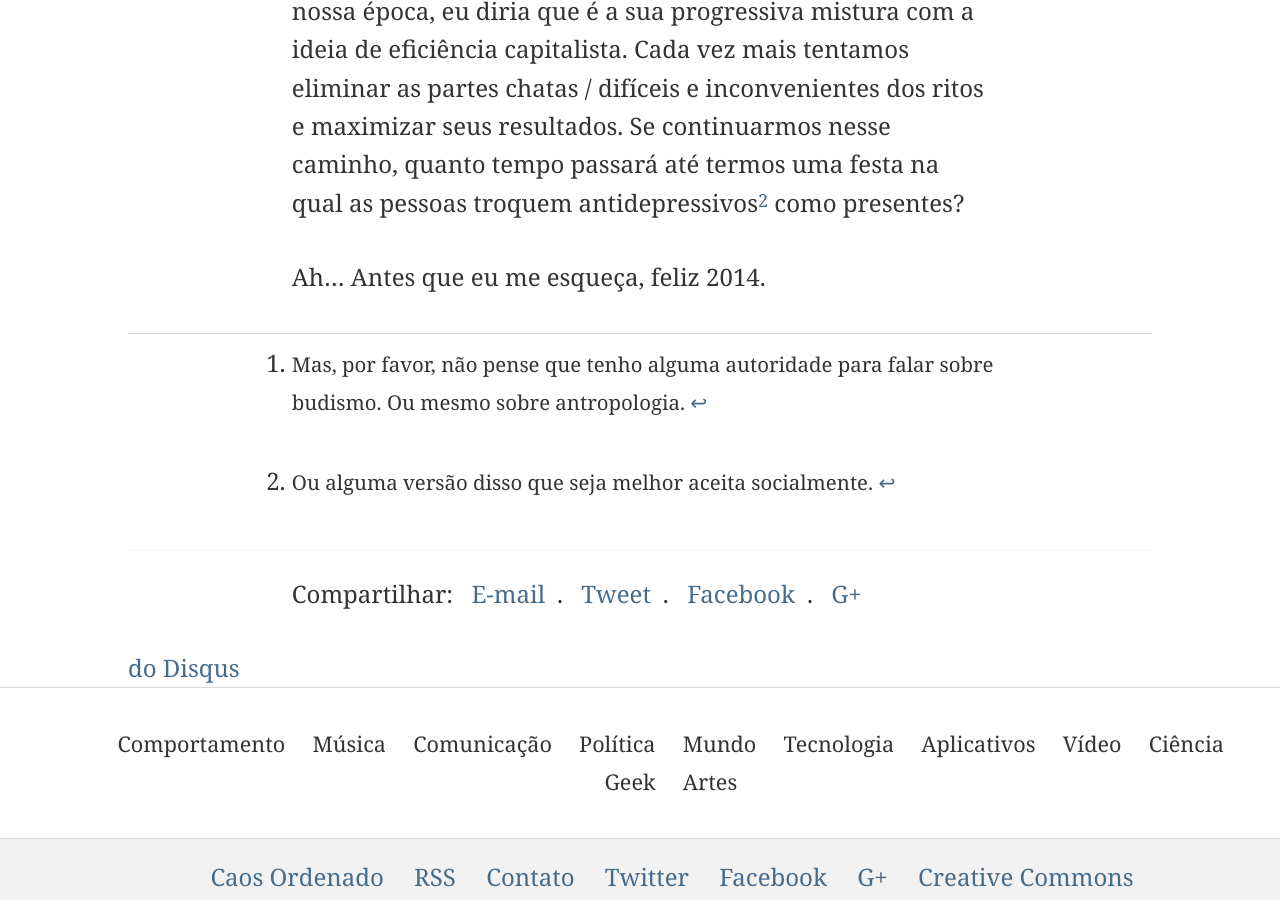
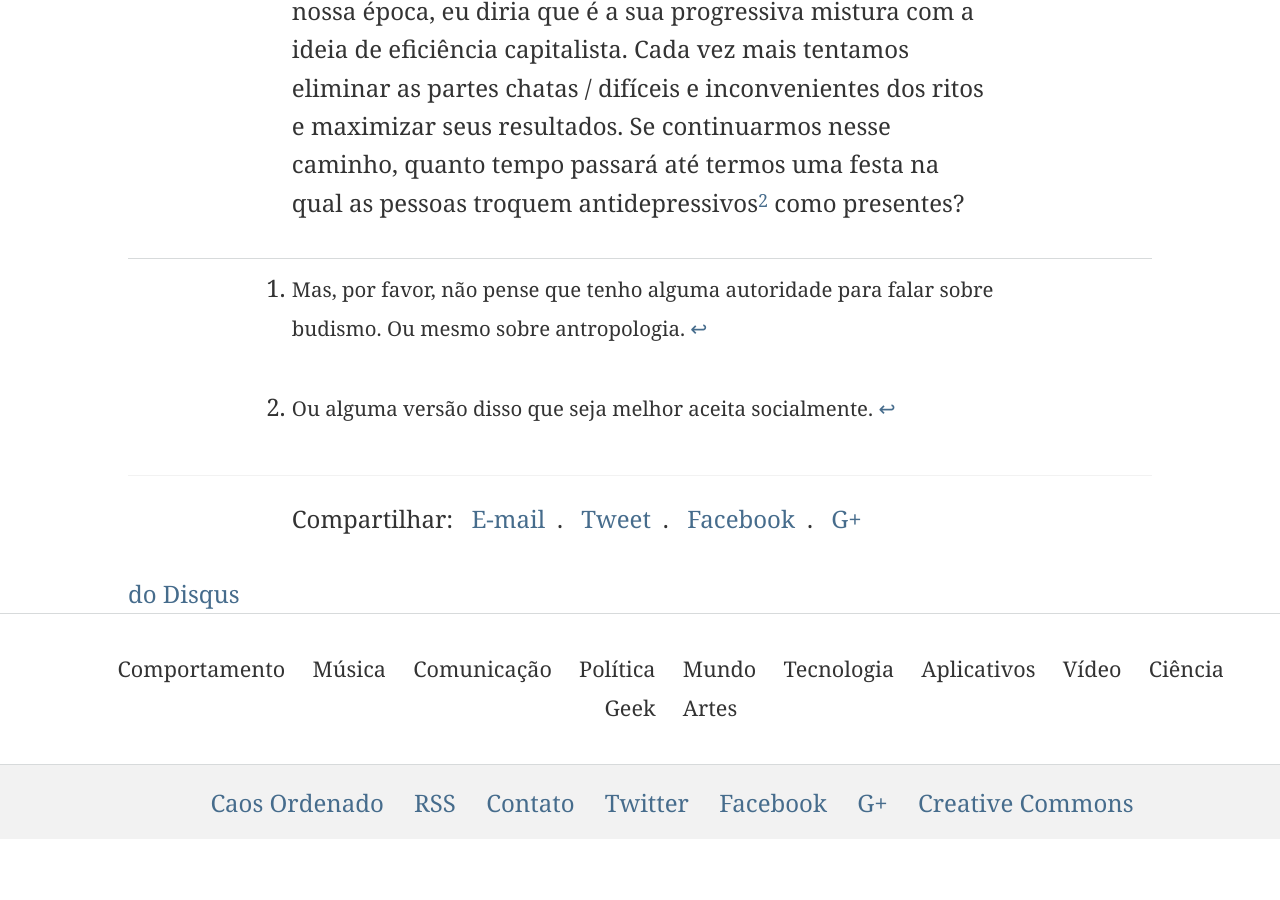
Before and after one commit to eduf/eduf.github.com, a Jekyll site: the page built from _posts/2013-12-26-reveilon-roupa-branca-tarja-preta.md, in a window 1280 px wide and 900 px high, scrolled down 5623 px. Built offline with Jekyll 4.4.1, drawn with Linux system fonts in a browser that asks for light colours; nearby versions of some CDN libraries; comment, search, counter and statistics services are not loaded; after the commit the page ends 6462 px from its top, so only the background shows below that.

Commit message:
Tirei o ano novo

```diff
--- a/_posts/2013-12-26-reveilon-roupa-branca-tarja-preta.md
+++ b/_posts/2013-12-26-reveilon-roupa-branca-tarja-preta.md
@@ -42,7 +42,5 @@ Mas dei toda essa volta para dizer que os rituais de fim de ano não perderam se
 
 Se você quer uma tendência para observar nos rituais da nossa época, eu diria que é a sua progressiva mistura com a ideia de eficiência capitalista. Cada vez mais tentamos eliminar as partes chatas / difíceis e inconvenientes dos ritos e maximizar seus resultados. Se continuarmos nesse caminho, quanto tempo passará até termos uma festa na qual as pessoas troquem antidepressivos[^2] como presentes?
 
-Ah… Antes que eu me esqueça, feliz 2014.
-
 [^1]: Mas, por favor, não pense que tenho alguma autoridade para falar sobre budismo. Ou mesmo sobre antropologia.
 [^2]: Ou alguma versão disso que seja melhor aceita socialmente.
```
